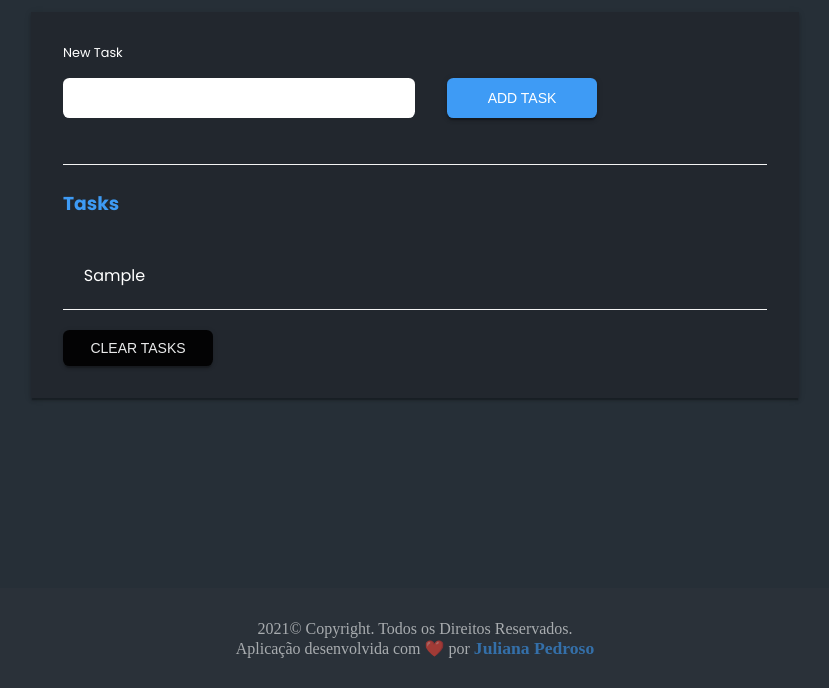
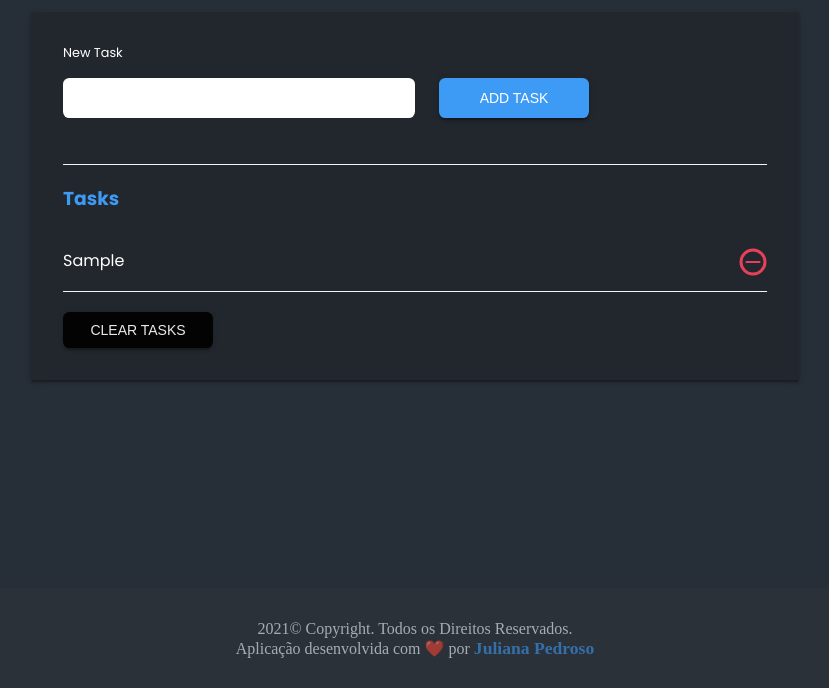
Before and after one commit to julianapedroso/my-tasks-list, a plain HTML site: page index.html in a window 1280 px wide. Both pictures are taken after typing "Sample" into the empty fields and a click on the button "ADD TASK". Shown: the part 112-800 px from the top of the page, without its empty margins (225-1054 px from the left). Drawn offline with Linux system fonts and the light colour scheme.

Commit message:
ajustes no card-items, inclusão do botão remove e lógica do deleteItem criada

```diff
--- a/index.html
+++ b/index.html
@@ -27,7 +27,10 @@
         </div>
         <div class="task-card">
           <h3 class="task-title">Tasks</h3>
-          <ul id='ul-item' class="task-list"></ul>
+          <ul id='ul-item' class="task-list">
+          <a href="#" class="delete-item" onclick="deleteItem()">
+          </a>
+        </ul>
           <button id="clear-btn" class="clear-tasks btn-black" onclick="clearTasks()">Clear Tasks</button>
         </div>
         </div>
--- a/script.js
+++ b/script.js
@@ -1,29 +1,28 @@
-const taskList = document.getElementById('ul-item')
+const taskList = document.getElementById("ul-item");
 
-function addTask(){
-  const task = document.getElementById('task')
-  const taskValue = task.value
-  if(taskValue) {
-    taskList.innerHTML += `<div class=\"list-item-box\"><li class=\"list-item\">${taskValue}</li><a href=\"#\" class=\"delete-item\"><i class=\"fa fa-remove\"></i></a></div>`
+function addTask() {
+  const task = document.getElementById("task");
+  const taskValue = task.value;
+  if (taskValue) {
+    taskList.innerHTML += `<div class=\"list-item-box\"><li class=\"list-item\">${taskValue}</li><a href=\"#\" class=\"delete-item\"><img src="/assets/minus.svg" class=\"fa fa-remove\"></a></div>`;
   } else {
-    alert('Insira uma tarefa!')
+    alert("Insira uma tarefa!");
   }
-  task.value = ''
+  task.value = "";
 }
 
 function clearTasks() {
-  if(confirm('Tem certeza que deseja apagar todos os itens?')) {
-    taskList.innerHTML = ''
+  if (confirm("Tem certeza que deseja apagar todos os itens?")) {
+    taskList.innerHTML = "";
   }
 }
 
-taskList.addEventListener('click', deleteItem)
+taskList.addEventListener("click", deleteItem);
 
-function deleteItem(e) {
-
-  if(e.target.parentElement.classList.contains('delete-item')) {
-    if(confirm('Tem certeza que deseja remover a tarefa?')) {
-      e.target.parentElement.parentElement.remove()
+function deleteItem(event) {
+  if (event.target.parentElement.classList.contains("delete-item")) {
+    if (confirm("Tem certeza que deseja remover a tarefa?")) {
+      event.target.parentElement.parentElement.remove();
     }
   }
 }
--- a/style.css
+++ b/style.css
@@ -60,17 +60,10 @@ body {
   padding: 2rem;
 }
 
-/* .card-content span {
+.card-content span {
   padding-bottom: 1rem;
   font-size: 2rem;
   color: var(--white);
-} */
-
-#task-form {
-  width: 100%;
-  display: flex;
-  padding-bottom: 1rem;
-  border-bottom: var(--ice) solid 1px;
 }
 
 label {
@@ -78,6 +71,13 @@ label {
   font-size: 0.8rem;
   color: var(--white);
   font-weight: normal;
+}
+
+#task-form {
+  width: 100%;
+  display: flex;
+  padding-bottom: 1rem;
+  border-bottom: var(--ice) solid 1px;
 }
 
 #task-form input {
@@ -92,7 +92,7 @@ label {
 
 .btn-add {
   margin-top: 1rem;
-  margin-left: 2rem;
+  margin-left: 1.5rem;
   height: 5vh;
   border: none;
   border-radius: 0.4rem;
@@ -102,7 +102,6 @@ label {
   width: 150px;
   color: var(--white);
   font-size: 14px;
-  cursor: pointer;
   text-transform: uppercase;
 }
 
@@ -119,17 +118,21 @@ label {
   display: flex;
   justify-content: space-between;
   list-style: none;
-  padding: 1.3rem;
+  padding-top: 1rem;
   color: var(--white);
   border-bottom: var(--ice) solid 1px;
 }
 
 .fa-remove {
-  color: #777;
+  color: var(--red);
+}
+
+.delete-item {
+  padding-bottom: 0.5rem;
 }
 
 .task-card h3 {
-  padding: 1.5rem 0;
+  padding: 1.2rem 0;
   color: var(--dark-blue);
   font-weight: 600;
 }
```
